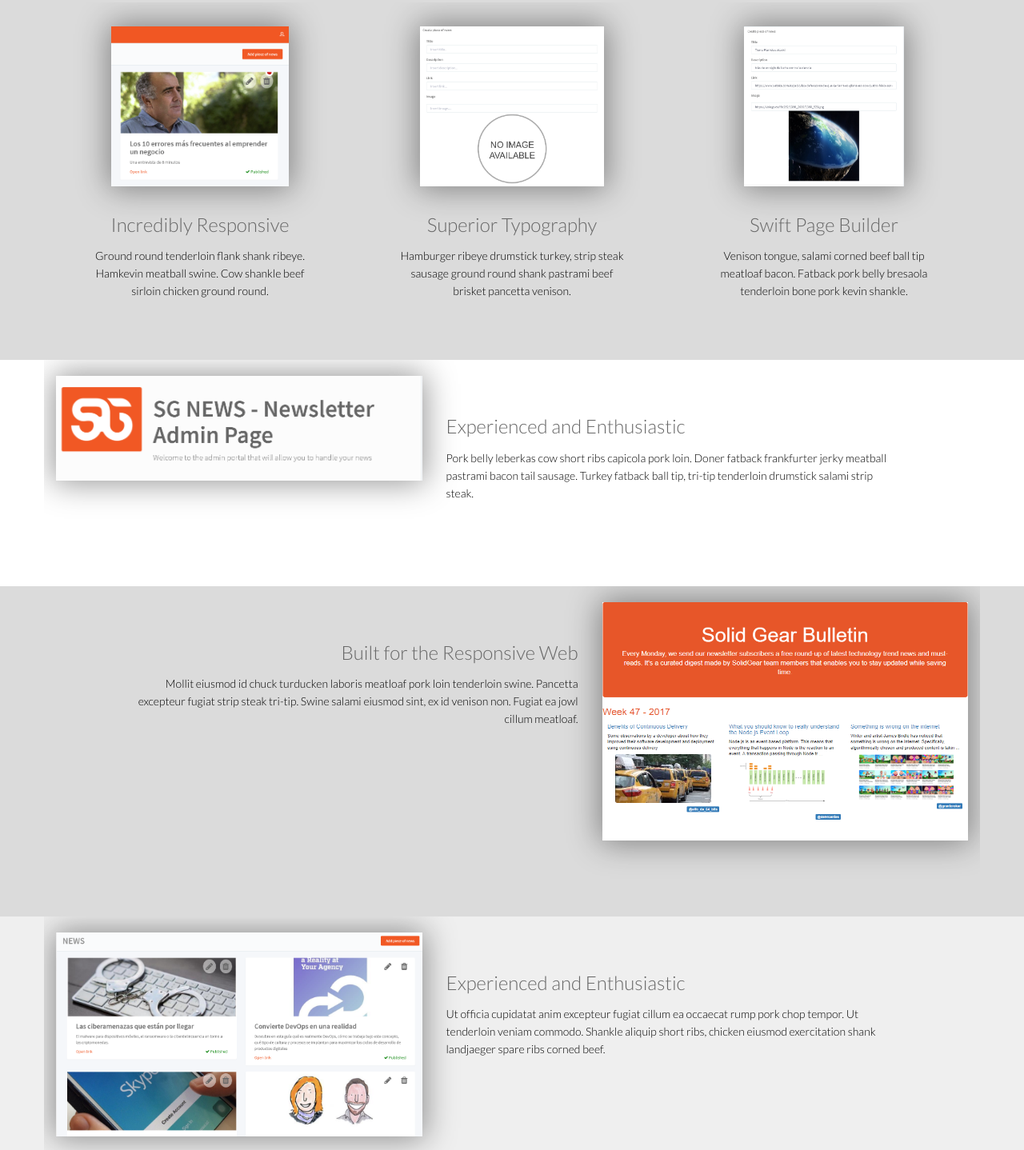
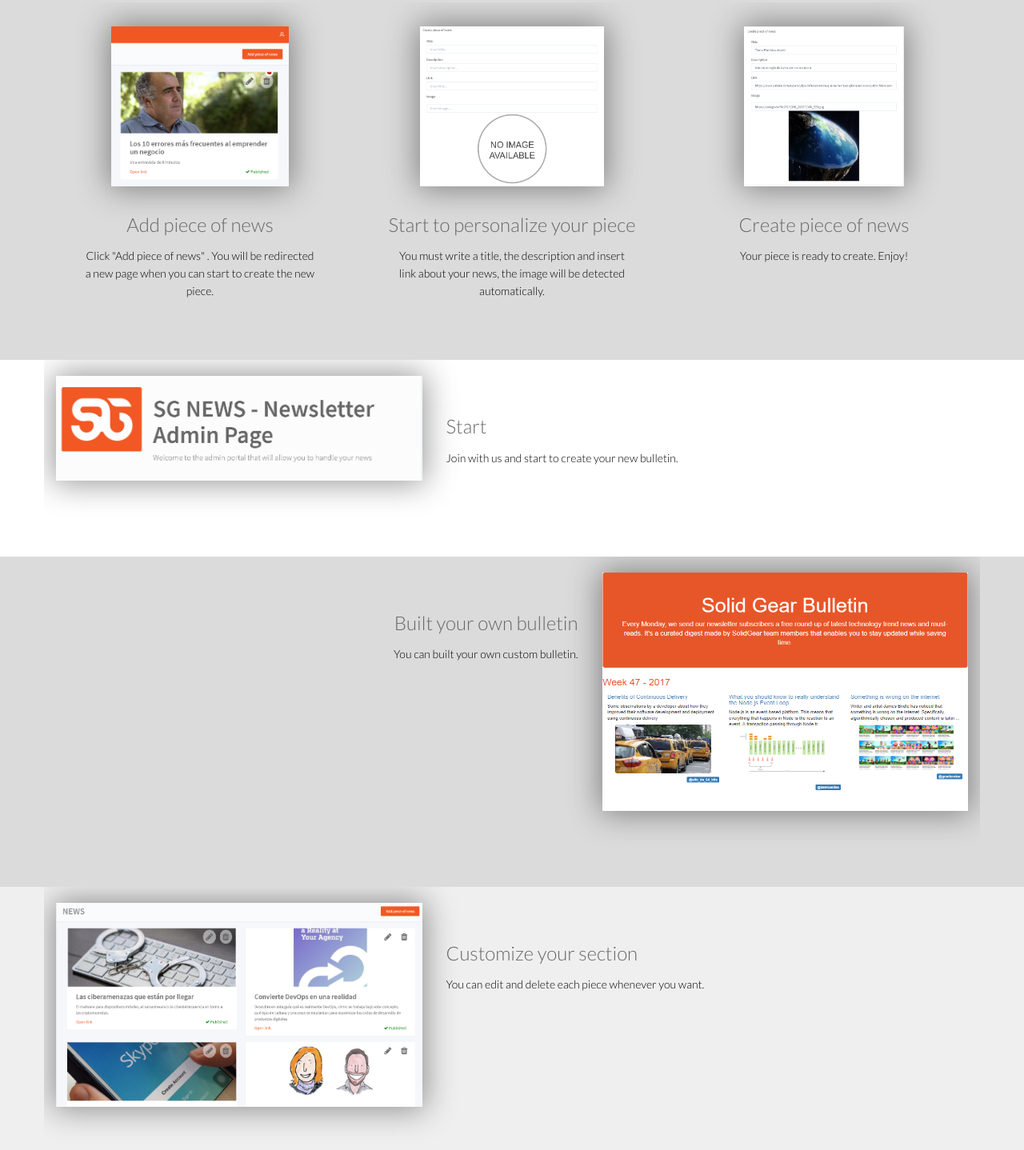
Before and after one commit to abanoral/sgNews, a plain HTML site: page index.html in a window 1280 px wide. Shown: the part 122-1560 px from the top of the page at 80% size. Drawn offline with Linux system fonts and the light colour scheme.

Commit message:
textos incluidos

```diff
--- a/index.html
+++ b/index.html
@@ -99,26 +99,26 @@
                         <div class="wow scaleIn" data-wow-duration="500ms" data-wow-delay="300ms">
                             <img src="images/home/addNews.PNG" alt="">
                         </div>
-                        <h2>Incredibly Responsive</h2>
-                        <p>Ground round tenderloin flank shank ribeye. Hamkevin meatball swine. Cow shankle beef sirloin chicken ground round.</p>
+                        <h2>Add piece of news</h2>
+                        <p>Click "Add piece of news" . You will be redirected a new page when you can start to create the new piece.</p>
                     </div>
                 </div>
-                <div class="col-sm-4 text-center padding wow fadeIn" data-wow-duration="1500ms" data-wow-delay="900ms">
+                <div class="col-sm-4 text-center padding wow fadeIn" data-wow-duration="1500ms" data-wow-delay="1500ms">
                     <div class="single-service">
                         <div class="wow scaleIn" data-wow-duration="500ms" data-wow-delay="600ms">
                             <img src="images/home/descriptionNews.png" alt="">
                         </div>
-                        <h2>Superior Typography</h2>
-                        <p>Hamburger ribeye drumstick turkey, strip steak sausage ground round shank pastrami beef brisket pancetta venison.</p>
+                        <h2>Start to personalize your piece</h2>
+                        <p>You must write a title, the description and insert link about your news, the image will be detected automatically.</p>
                     </div>
                 </div>
-                <div class="col-sm-4 text-center padding wow fadeIn" data-wow-duration="2000ms" data-wow-delay="1200ms">
+                <div class="col-sm-4 text-center padding wow fadeIn" data-wow-duration="2000ms" data-wow-delay="2400ms">
                     <div class="single-service">
                         <div class="wow scaleIn" data-wow-duration="500ms" data-wow-delay="900ms">
                             <img src="images/home/tierraPlanista.PNG" alt="">
                         </div>
-                        <h2>Swift Page Builder</h2>
-                        <p>Venison tongue, salami corned beef ball tip meatloaf bacon. Fatback pork belly bresaola tenderloin bone pork kevin shankle.</p>
+                        <h2>Create piece of news</h2>
+                        <p>Your piece is ready to create. Enjoy!</p>
                     </div>
                 </div>
             </div>
@@ -151,12 +151,12 @@
         <div class="container">
             <div class="row">
                 <div class="single-features">
-                    <div class="col-sm-5 wow fadeInLeft" data-wow-duration="1500ms" data-wow-delay="300ms">
+                    <div class="col-sm-5 wow fadeInLeft" data-wow-duration="1500ms" data-wow-delay="500ms">
                         <img src="images/home/adminPage.PNG " class="img-responsive border" alt="">
                     </div>
-                    <div class="col-sm-6 wow fadeInRight" data-wow-duration="1500ms" data-wow-delay="300ms">
-                        <h2>Experienced and Enthusiastic</h2>
-                        <P>Pork belly leberkas cow short ribs capicola pork loin. Doner fatback frankfurter jerky meatball pastrami bacon tail sausage. Turkey fatback ball tip, tri-tip tenderloin drumstick salami strip steak.</P>
+                    <div class="col-sm-6 wow fadeInRight" data-wow-duration="1500ms" data-wow-delay="500ms">
+                        <h2>Start</h2>
+                        <P>Join with us and start to create your new bulletin.</P>
                     </div>
                 </div>
             </div>
@@ -167,11 +167,11 @@
         <div class="container">
             <div class="row">
                 <div class="single-features">
-                    <div class="col-sm-6 col-sm-offset-1 align-right wow fadeInLeft" data-wow-duration="1500ms" data-wow-delay="300ms">
-                        <h2>Built for the Responsive Web</h2>
-                        <P>Mollit eiusmod id chuck turducken laboris meatloaf pork loin tenderloin swine. Pancetta excepteur fugiat strip steak tri-tip. Swine salami eiusmod sint, ex id venison non. Fugiat ea jowl cillum meatloaf.</P>
+                    <div class="col-sm-6 col-sm-offset-1 align-right wow fadeInLeft" data-wow-duration="1500ms" data-wow-delay="500ms">
+                        <h2>Built your own bulletin</h2>
+                        <P>You can built your own custom bulletin.</P>
                     </div>
-                    <div class="col-sm-5 wow fadeInRight" data-wow-duration="500ms" data-wow-delay="300ms">
+                    <div class="col-sm-5 wow fadeInRight" data-wow-duration="500ms" data-wow-delay="500ms">
                         <img src="images/home/Bulletin.PNG" class="img-responsive" alt="">
                     </div>
                 </div>
@@ -183,12 +183,12 @@
         <div class="container">
             <div class="row">
                 <div class="single-features">
-                    <div class="col-sm-5 wow fadeInLeft" data-wow-duration="1500ms" data-wow-delay="300ms">
+                    <div class="col-sm-5 wow fadeInLeft" data-wow-duration="1500ms" data-wow-delay="500ms">
                         <img src="images/home/newsSection.PNG" class="img-responsive" alt="">
                     </div>
-                    <div class="col-sm-6 wow fadeInRight" data-wow-duration="1500ms" data-wow-delay="300ms">
-                        <h2>Experienced and Enthusiastic</h2>
-                        <P>Ut officia cupidatat anim excepteur fugiat cillum ea occaecat rump pork chop tempor. Ut tenderloin veniam commodo. Shankle aliquip short ribs, chicken eiusmod exercitation shank landjaeger spare ribs corned beef.</P>
+                    <div class="col-sm-6 wow fadeInRight" data-wow-duration="1500ms" data-wow-delay="500ms">
+                        <h2>Customize your section</h2>
+                        <P>You can edit and delete each piece whenever you want.</P>
                     </div>
                 </div>
             </div>
@@ -231,7 +231,7 @@
      </section-->
     <!--/#clients-->
 
-    <footer id="footer" class="wow fadeInUp" data-wow-duration="500ms" data-wow-delay="300ms">
+    <footer id="footer" class="wow fadeInUp" data-wow-duration="1500ms" data-wow-delay="500ms">
     </footer>
     <!--/#footer-->
 
```
